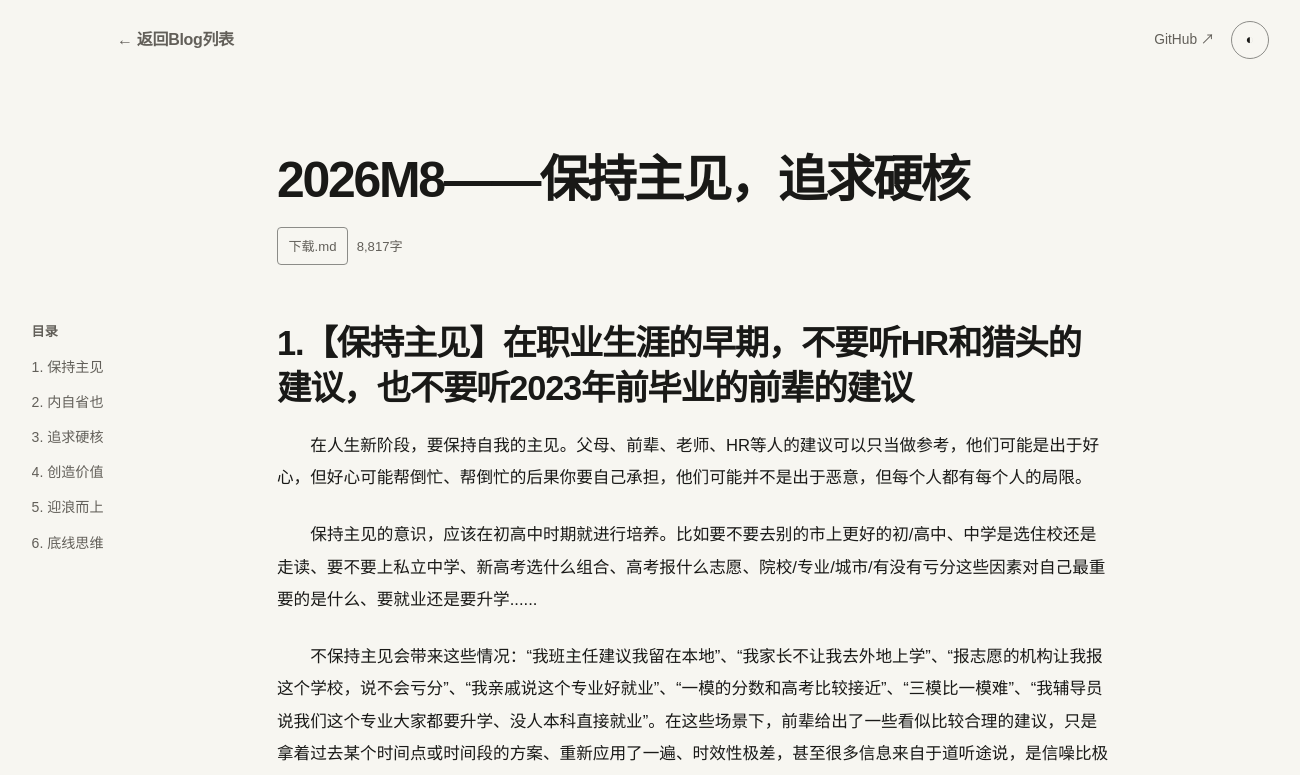
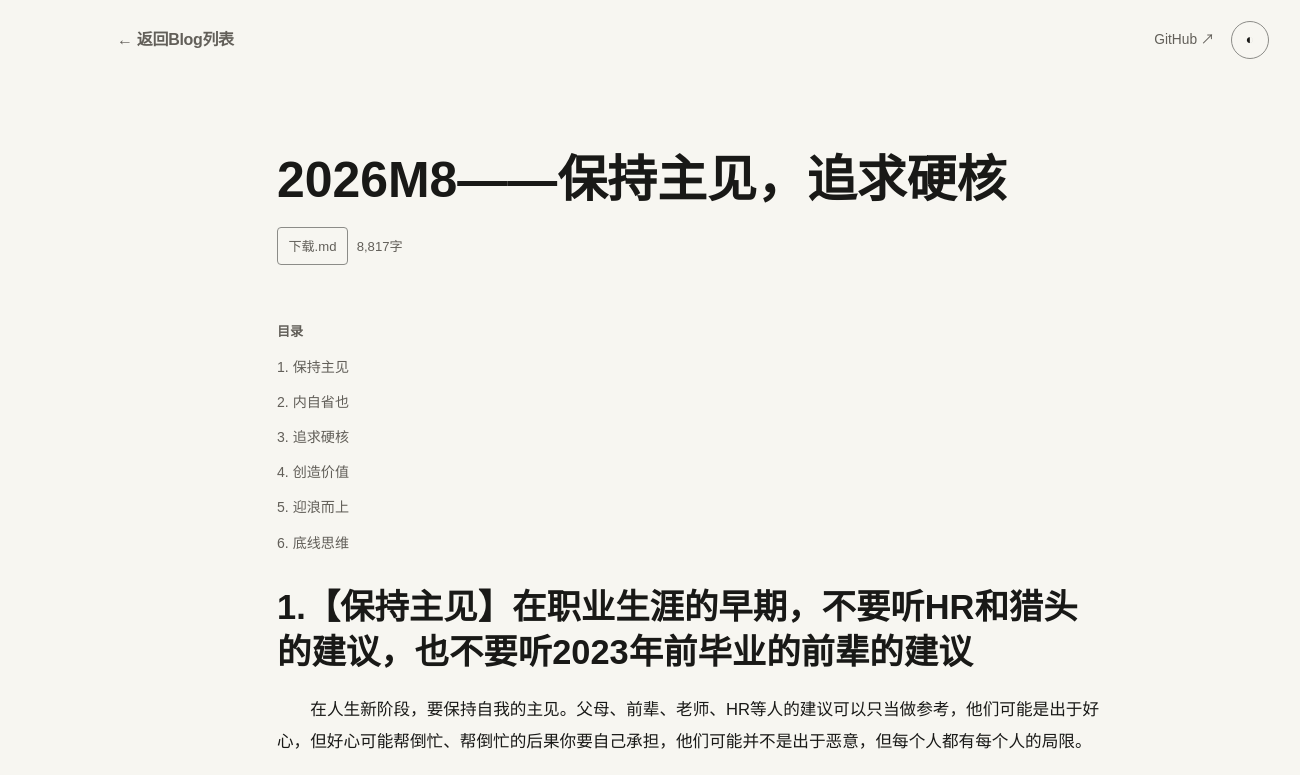
Before and after one commit to GuanZhengPM/guanzhengpm.github.io, a website: page post.html in a window 1536 px wide. Shown: the top 775 px of the page, without its empty margins (75-1375 px from the left). Drawn offline with Linux system fonts and the light colour scheme.

Commit message:
Unify responsive article layout

```diff
--- a/app.js
+++ b/app.js
@@ -13,6 +13,13 @@ function escapeHtml(value) {
 
 function postHref(post) {
   return `./post.html?id=${encodeURIComponent(post.id)}`;
+}
+
+function postTitleMarkup(title) {
+  const match = /^(\d{4}M\d{1,2}——)(.+)$/.exec(title);
+  if (!match) return escapeHtml(title);
+
+  return `<span class="article-title__date">${escapeHtml(match[1])}</span><span class="article-title__subject">${escapeHtml(match[2])}</span>`;
 }
 
 function errorMarkup(message) {
@@ -42,7 +49,7 @@ function renderHome(posts) {
       (post) => `
         <article class="post-row">
           <div>
-            <h2><a href="${postHref(post)}">${escapeHtml(post.title)}</a></h2>
+            <h2><a href="${postHref(post)}">${postTitleMarkup(post.title)}</a></h2>
           </div>
         </article>
       `,
@@ -275,7 +282,7 @@ async function renderPost(posts) {
   const contentRoot = $("#post-content");
   const tocRoot = $("#article-toc");
 
-  titleRoot.textContent = post.title;
+  titleRoot.innerHTML = postTitleMarkup(post.title);
   document.title = `${post.title}·Guanzheng's Blog`;
 
   try {
--- a/post.html
+++ b/post.html
@@ -17,7 +17,7 @@
     </script>
     <title>文章·Guanzheng's Blog</title>
     <link rel="icon" href="./favicon.svg?v=2" type="image/svg+xml" />
-    <link rel="stylesheet" href="./styles.css?v=9" />
+    <link rel="stylesheet" href="./styles.css?v=10" />
   </head>
   <body>
     <a class="skip-link" href="#main-content">跳到正文</a>
@@ -53,6 +53,6 @@
     <footer class="site-footer">
       <p>© <span data-current-year></span> Guanzheng</p>
     </footer>
-    <script type="module" src="./app.js?v=6"></script>
+    <script type="module" src="./app.js?v=7"></script>
   </body>
 </html>
--- a/styles.css
+++ b/styles.css
@@ -179,9 +179,12 @@ button:focus-visible {
   font-family: var(--font);
   font-size: clamp(1.3rem, 2vw, 1.7rem);
   font-weight: 650;
-  letter-spacing: -.035em;
+  letter-spacing: normal;
   line-height: 1.22;
-  text-wrap: pretty;
+  text-wrap: wrap;
+  word-break: normal;
+  overflow-wrap: normal;
+  line-break: auto;
 }
 
 .post-row h2 a:hover { color: var(--accent); }
@@ -199,10 +202,15 @@ button:focus-visible {
 .article-shell { padding: clamp(2.5rem, 5vw, 4.5rem) 0 clamp(4rem, 8vw, 7rem); }
 
 .article {
-  --toc-width: 11.5rem;
-  --toc-gap: clamp(2rem, 4vw, 4rem);
   width: min(100%, var(--reading-width));
   margin-inline: auto;
+}
+
+.article-header,
+.article-toc,
+.article-content {
+  inline-size: 100%;
+  min-inline-size: 0;
 }
 
 .article-header { padding-bottom: clamp(2.25rem, 4vw, 3.5rem); }
@@ -213,11 +221,16 @@ button:focus-visible {
   font-family: var(--font);
   font-size: clamp(2rem, 3.25vw, 3.25rem);
   font-weight: 650;
-  letter-spacing: -.045em;
+  letter-spacing: normal;
   line-height: 1.14;
-  text-wrap: pretty;
+  text-wrap: wrap;
   word-break: normal;
+  overflow-wrap: normal;
+  line-break: auto;
 }
+
+.article-header .article-title__date,
+.article-header .article-title__subject { white-space: nowrap; }
 
 .article-actions {
   display: flex;
@@ -304,7 +317,10 @@ button:focus-visible {
 .article-content p {
   margin: 0 0 1.55rem;
   text-indent: 2em;
-  text-wrap: pretty;
+  text-wrap: wrap;
+  word-break: normal;
+  overflow-wrap: normal;
+  line-break: auto;
 }
 
 .article-content h2,
@@ -312,8 +328,11 @@ button:focus-visible {
   scroll-margin-top: 2rem;
   font-family: var(--font);
   font-weight: 650;
-  letter-spacing: -.035em;
-  text-wrap: pretty;
+  letter-spacing: normal;
+  text-wrap: wrap;
+  word-break: normal;
+  overflow-wrap: normal;
+  line-break: auto;
 }
 
 .article-content h2 {
@@ -373,42 +392,6 @@ button:focus-visible {
 
 .load-error { color: var(--muted); }
 
-@media (min-width: 1440px) {
-  .article {
-    display: grid;
-    width: min(100%, var(--page-width));
-    grid-template-columns: minmax(0, 1fr) minmax(0, var(--reading-width)) minmax(0, 1fr);
-    align-items: start;
-  }
-
-  .article-header,
-  .article-content {
-    grid-column: 2;
-  }
-
-  .article-header { grid-row: 1; }
-
-  .article-toc {
-    position: sticky;
-    z-index: 1;
-    top: clamp(1.5rem, 5vh, 3rem);
-    grid-column: 1;
-    grid-row: 2;
-    align-self: start;
-    justify-self: end;
-    width: var(--toc-width);
-    margin: 0 var(--toc-gap) 0 0;
-  }
-
-  .article-content { grid-row: 2; }
-
-  .article-toc nav {
-    max-height: calc(100vh - 7rem);
-    padding-right: .3rem;
-    overflow-y: auto;
-  }
-}
-
 @media (max-width: 700px) {
   .site-header__inner,
   .page-shell,
```
Also changed, not shown: index.html (+2 -2 lines).
